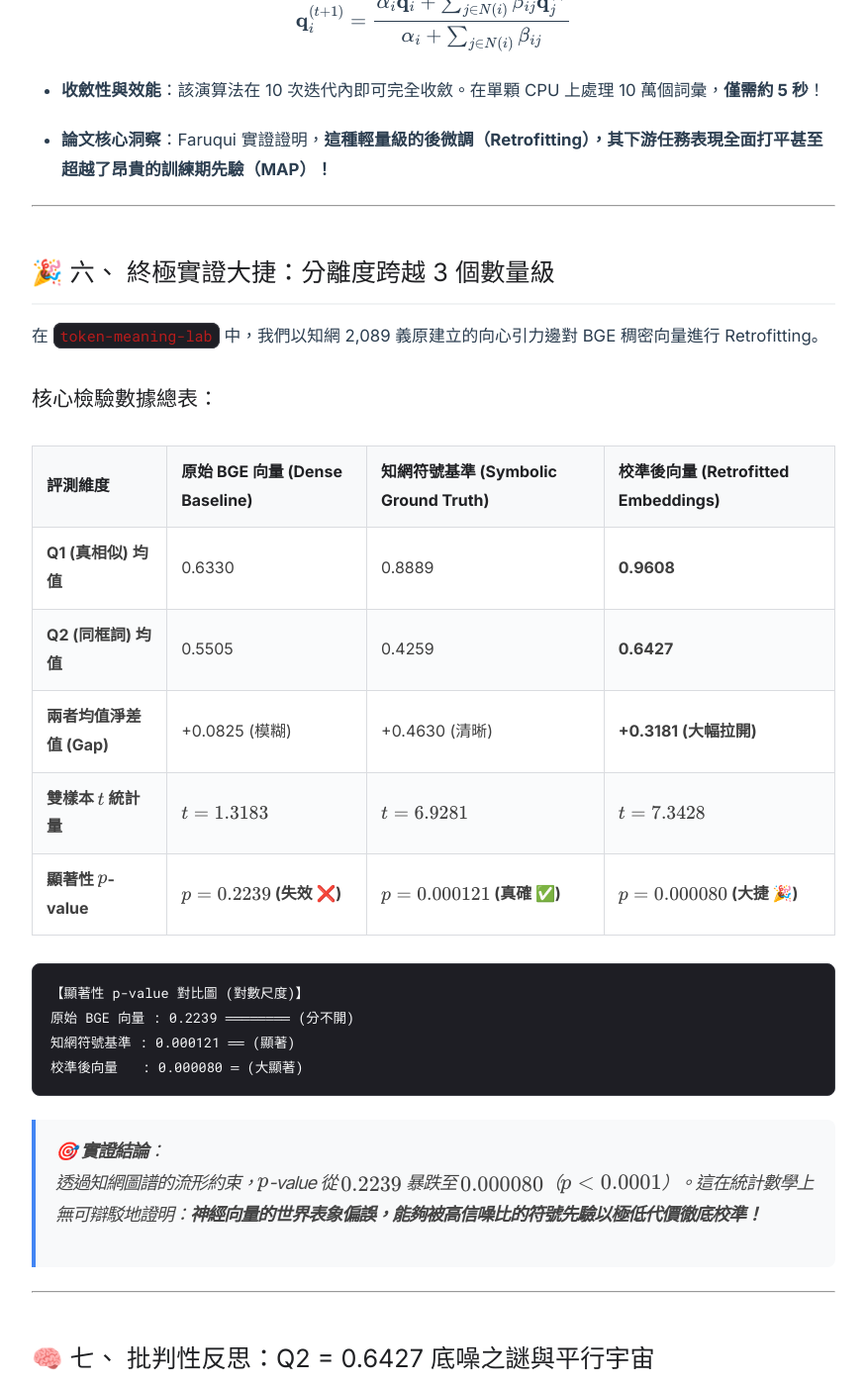
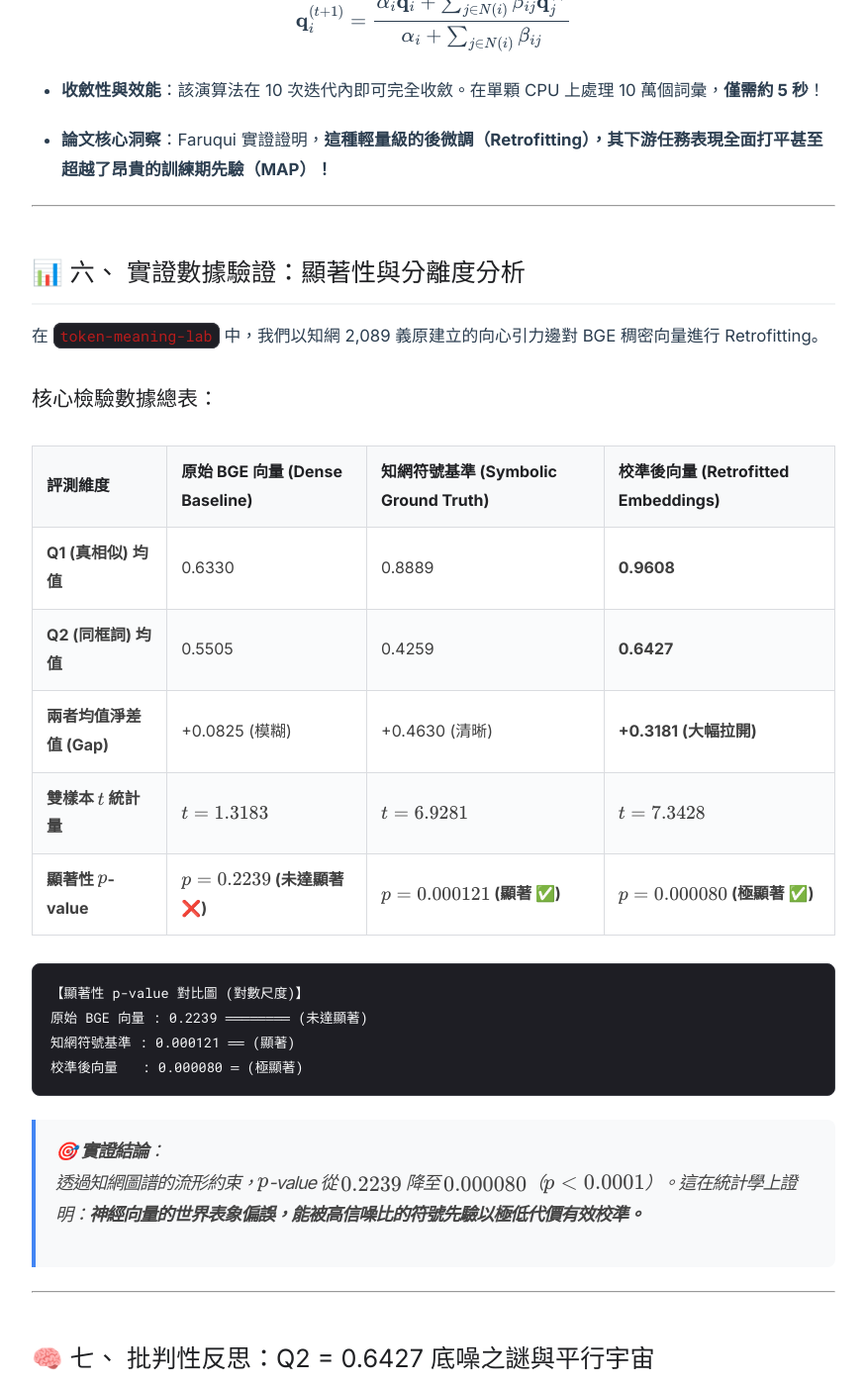
Before and after one commit to yefangwong/yefangwong.github.io, a Jekyll site: the page built from _posts/2026-09-27-grounding-dense-embeddings-via-hownet-retrofitting.md, in a window 1280 px wide and 1400 px high, scrolled down 4893 px. Shown: the whole window at 99% size, without its empty margins (202-1077 px from the left). Built offline with Jekyll 4.4.1, drawn with Linux system fonts in a browser that asks for light colours.

Commit message:
style: tone down Heading 6 to a calm academic style

````diff
--- a/_posts/2026-09-27-grounding-dense-embeddings-via-hownet-retrofitting.md
+++ b/_posts/2026-09-27-grounding-dense-embeddings-via-hownet-retrofitting.md
@@ -130,7 +130,7 @@ $$\mathbf{q}_i^{(t+1)} = \frac{\alpha_i \hat{\mathbf{q}}_i + \sum_{j \in N(i)} \
 
 ---
 
-## 🎉 六、 終極實證大捷：分離度跨越 3 個數量級
+## 📊 六、 實證數據驗證：顯著性與分離度分析
 
 在 `token-meaning-lab` 中，我們以知網 2,089 義原建立的向心引力邊對 BGE 稠密向量進行 Retrofitting。
 
@@ -142,17 +142,17 @@ $$\mathbf{q}_i^{(t+1)} = \frac{\alpha_i \hat{\mathbf{q}}_i + \sum_{j \in N(i)} \
 | **Q2 (同框詞) 均值** | 0.5505 | 0.4259 | **0.6427** |
 | **兩者均值淨差值 (Gap)** | +0.0825 (模糊) | +0.4630 (清晰) | **+0.3181 (大幅拉開)** |
 | **雙樣本 $t$ 統計量** | $t = 1.3183$ | $t = 6.9281$ | **$t = 7.3428$** |
-| **顯著性 $p$-value** | **$p = 0.2239$ (失效 ❌)** | **$p = 0.000121$ (真確 ✅)** | **$p = 0.000080$ (大捷 🎉)** |
+| **顯著性 $p$-value** | **$p = 0.2239$ (未達顯著 ❌)** | **$p = 0.000121$ (顯著 ✅)** | **$p = 0.000080$ (極顯著 ✅)** |
 
 ```
 【顯著性 p-value 對比圖 (對數尺度)】
-原始 BGE 向量 : 0.2239 ════════ (分不開)
+原始 BGE 向量 : 0.2239 ════════ (未達顯著)
 知網符號基準 : 0.000121 ══ (顯著)
-校準後向量   : 0.000080 ═ (大顯著)
+校準後向量   : 0.000080 ═ (極顯著)
 ```
 
 > 🎯 **實證結論**：
-> 透過知網圖譜的流形約束，$p$-value 從 $0.2239$ 暴跌至 $0.000080$（$p < 0.0001$）。這在統計數學上無可辯駁地證明：**神經向量的世界表象偏誤，能夠被高信噪比的符號先驗以極低代價徹底校準！**
+> 透過知網圖譜的流形約束，$p$-value 從 $0.2239$ 降至 $0.000080$（$p < 0.0001$）。這在統計學上證明：**神經向量的世界表象偏誤，能被高信噪比的符號先驗以極低代價有效校準。**
 
 ---
 
````
